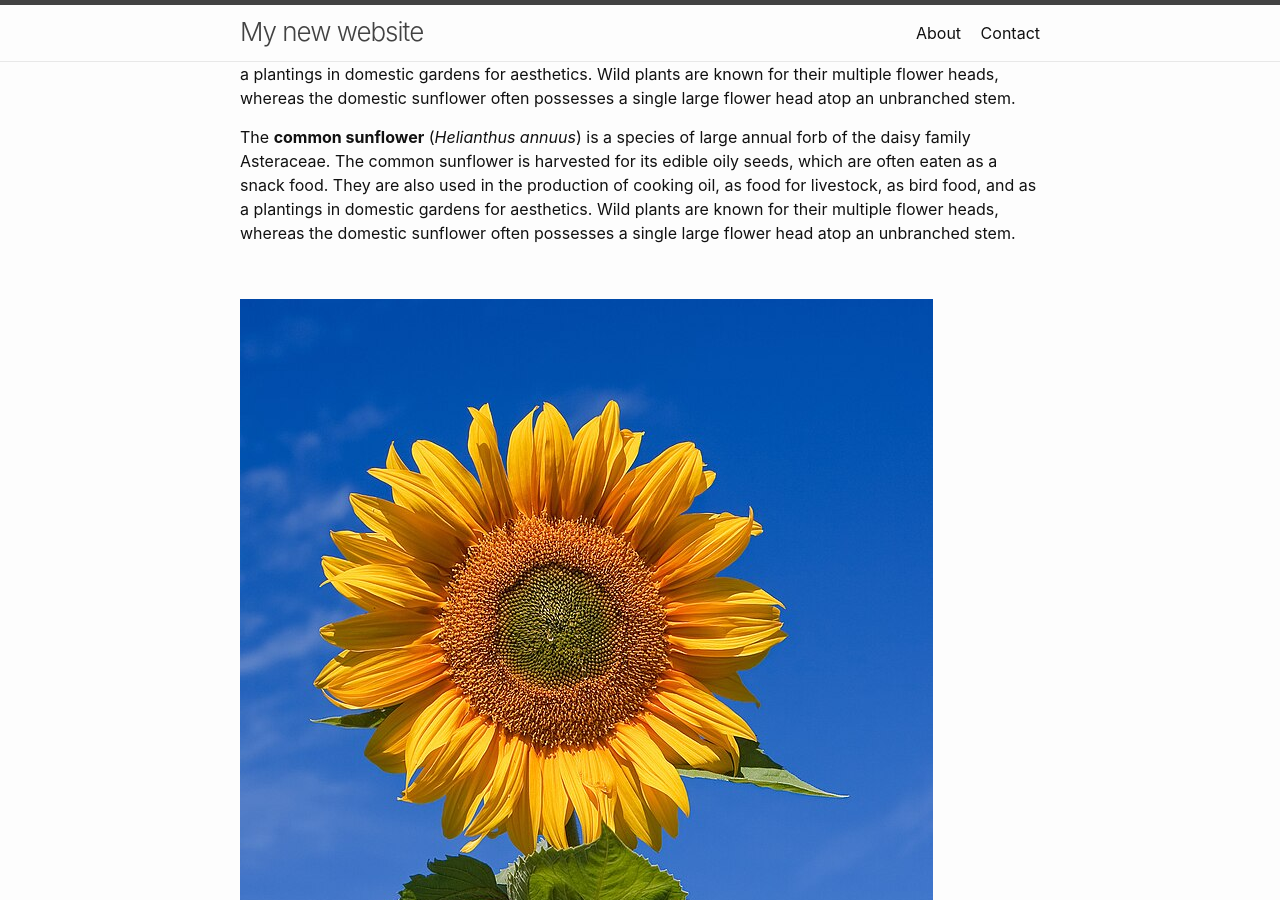
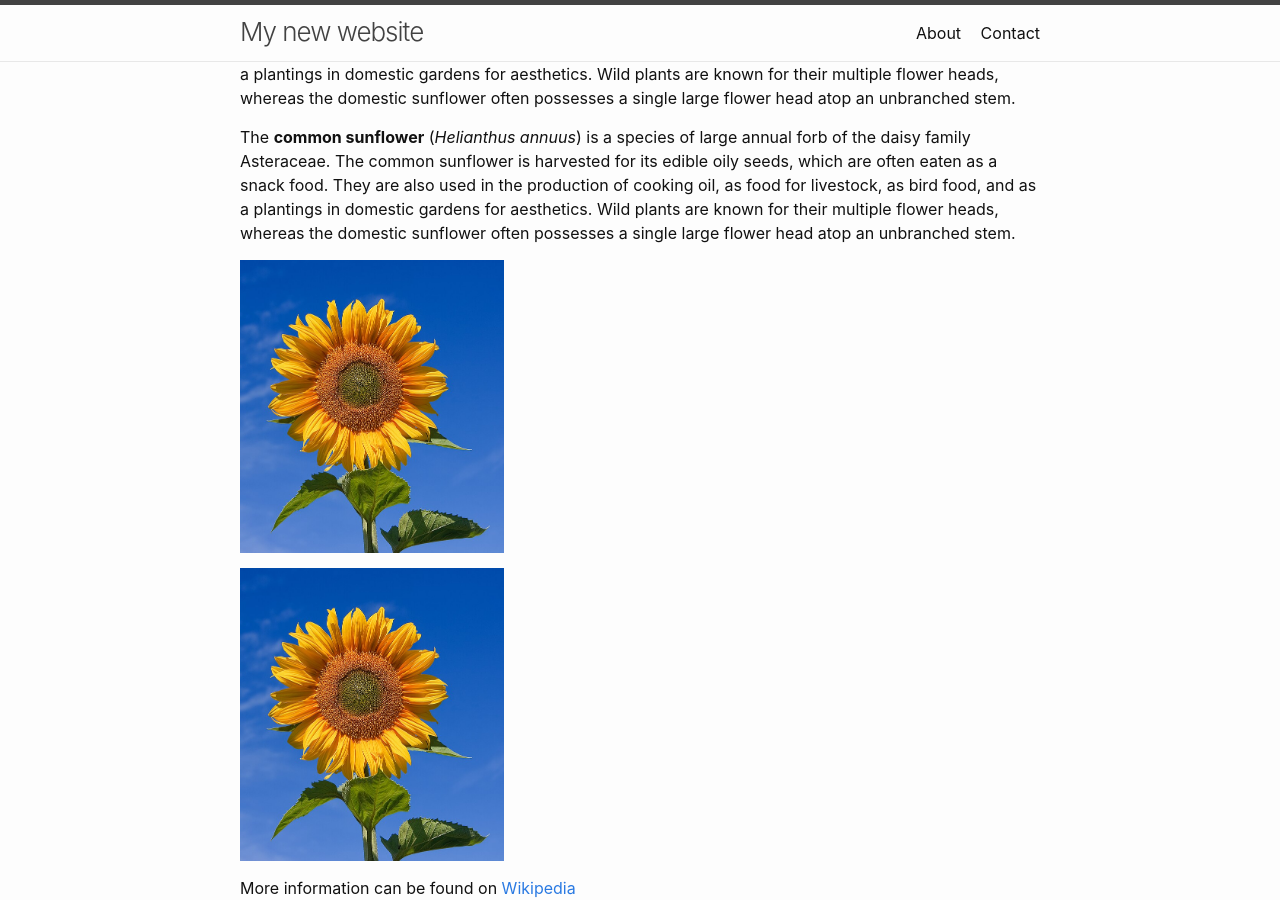
Before and after one commit to snagsby/schh-website-class, a Jekyll site: the page built from _posts/2025-03-07-markdown-local-image.md, in a window 1280 px wide and 900 px high, scrolled down 409 px. Built offline with Jekyll 4.4.1, drawn with Linux system fonts in a browser that asks for light colours; a script that is not in the unit is left out.

Commit message:
Update 2025-03-07-markdown-local-image.md

```diff
--- a/_posts/2025-03-07-markdown-local-image.md
+++ b/_posts/2025-03-07-markdown-local-image.md
@@ -15,10 +15,10 @@ The **common sunflower** (*Helianthus annuus*) is a species of large annual forb
 
 The **common sunflower** (*Helianthus annuus*) is a species of large annual forb of the daisy family Asteraceae. The common sunflower is harvested for its edible oily seeds, which are often eaten as a snack food. They are also used in the production of cooking oil, as food for livestock, as bird food, and as a plantings in domestic gardens for aesthetics. Wild plants are known for their multiple flower heads, whereas the domestic sunflower often possesses a single large flower head atop an unbranched stem.
 
-![](static/images/sunflower.jpg)
-
 ![]({{ site.baseurl }}/static/images/sunflower.jpg)
+{: .small}
 
 ![](../../../static/images/sunflower.jpg)
+{: .small}
 
 More information can be found on [Wikipedia](https://en.wikipedia.org/wiki/Common_sunflower)
```
